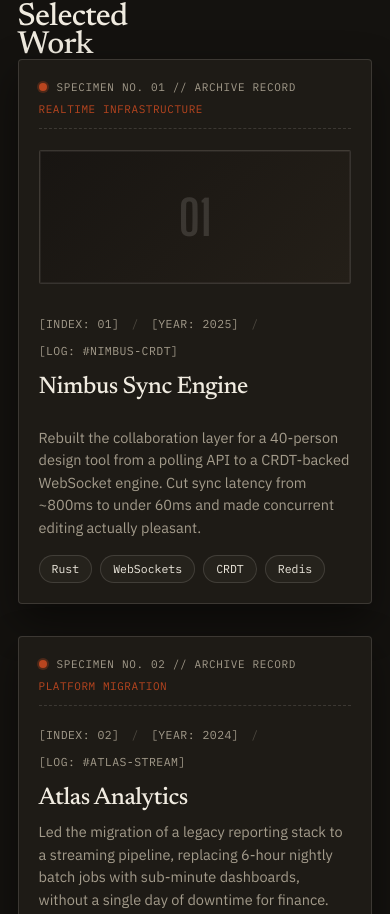
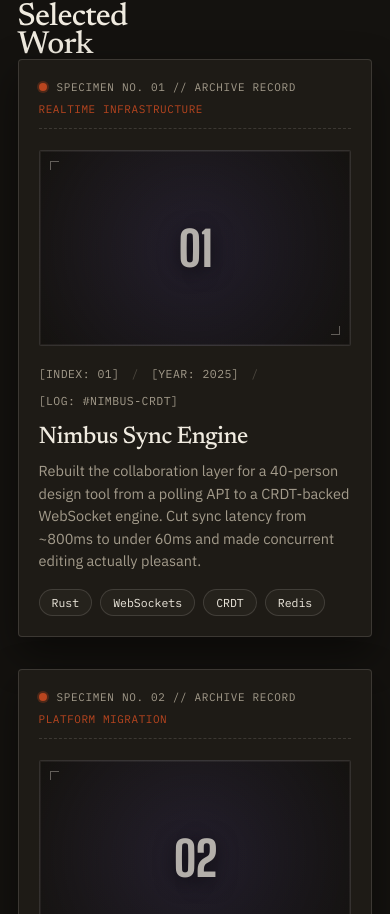
Before and after one commit to deeepakgm-hw/Portfolio, a website with bundled scripts: page client/index.html in a window 390 px wide. Shown: the part 2210-3124 px from the top of the page. Built offline with nearby package versions, Linux system fonts and the light colour scheme; animation ran at ten frames a second; files whose address does not match are found by name.

Commit message:
Fix Specimen 01 layout, contrast, and visibility in Selected Work

```diff
--- a/client/css/components/work.css
+++ b/client/css/components/work.css
@@ -122,34 +122,14 @@
 /* Layout for Card Body & Media */
 .specimen-inner-grid {
   display: grid;
-  grid-template-columns: 1fr 1fr;
+  grid-template-columns: 0.9fr 1.1fr;
   gap: clamp(24px, 4vw, 56px);
   align-items: center;
 }
 
-/* Widescreen Hero Moment Case */
-.case-hero-moment .specimen-inner-grid {
-  display: flex;
-  flex-direction: column;
-  gap: 32px;
-}
-
-.case-hero-moment .case-media {
-  width: 100%;
-  aspect-ratio: 21/9;
-  max-height: 440px;
-}
-
-.case-hero-moment .case-body {
-  display: grid;
-  grid-template-columns: 1.15fr 1fr;
-  gap: 48px;
-  align-items: start;
-}
-
-/* Asymmetric Editorial Split (Case 02) */
+/* Alternating Asymmetric Editorial Split (Case 02) */
 .case-editorial-split .specimen-inner-grid {
-  grid-template-columns: 1.15fr 0.85fr;
+  grid-template-columns: 1.1fr 0.9fr;
 }
 
 /* Bordered Media Frame with Archival Matting */
@@ -157,21 +137,49 @@
   aspect-ratio: 16/11;
   border-radius: 2px;
   overflow: hidden;
-  background: linear-gradient(135deg, #181512, #241F18);
+  background: radial-gradient(circle at 50% 50%, rgba(108, 92, 231, 0.12), rgba(20, 18, 15, 0.95)), linear-gradient(135deg, #1d1915, #14120F);
   display: flex;
   align-items: center;
   justify-content: center;
   border: 1px solid var(--hair-dark);
   position: relative;
-  padding: 6px;
+  padding: 16px;
   box-shadow: inset 0 0 0 1px rgba(240, 235, 224, 0.06);
 }
 
+/* Archival registration marks in corners */
+.case-media::before {
+  content: '';
+  position: absolute;
+  top: 10px;
+  left: 10px;
+  width: 8px;
+  height: 8px;
+  border-top: 1px solid rgba(240, 235, 224, 0.35);
+  border-left: 1px solid rgba(240, 235, 224, 0.35);
+  pointer-events: none;
+}
+
+.case-media::after {
+  content: '';
+  position: absolute;
+  bottom: 10px;
+  right: 10px;
+  width: 8px;
+  height: 8px;
+  border-bottom: 1px solid rgba(240, 235, 224, 0.35);
+  border-right: 1px solid rgba(240, 235, 224, 0.35);
+  pointer-events: none;
+}
+
 .case-media .glyph {
-  font-size: clamp(60px, 12vw, 140px);
-  color: var(--hair-dark);
+  font-size: clamp(64px, 11vw, 130px);
+  color: rgba(240, 235, 224, 0.72);
   font-family: 'Big Shoulders Display', sans-serif;
+  font-weight: 800;
+  letter-spacing: -0.02em;
   user-select: none;
+  text-shadow: 0 4px 20px rgba(0, 0, 0, 0.7);
 }
 
 .case-media .case-img {
@@ -290,13 +298,8 @@
     gap: 20px;
   }
 
-  .case-editorial-split .specimen-inner-grid .case-media {
-    order: 0;
-  }
-
-  .case-hero-moment .case-body {
-    grid-template-columns: 1fr;
-    gap: 16px;
+  .specimen-inner-grid .case-media {
+    order: -1;
   }
 
   .case-media {
--- a/client/index.html
+++ b/client/index.html
@@ -210,7 +210,7 @@
 
     <div id="projects-container">
       <!-- Fallback / Initial Server Rendered Specimen Cards -->
-      <article class="case specimen-card case-hero-moment" id="project-1">
+      <article class="case specimen-card" id="project-1">
         <div class="specimen-top-bar">
           <div class="specimen-pin-wrap">
             <span class="specimen-pin" aria-hidden="true"></span>
@@ -221,7 +221,6 @@
         <div class="specimen-inner-grid">
           <div class="case-media"><span class="glyph" aria-hidden="true">01</span></div>
           <div class="case-body">
-            <div>
             <div class="specimen-meta-strip mono">
               <span class="meta-item">[INDEX: 01]</span>
               <span class="meta-sep">/</span>
@@ -230,12 +229,9 @@
               <span class="meta-item">[LOG: #NIMBUS-CRDT]</span>
             </div>
             <h3 class="serif">Nimbus Sync Engine</h3>
-            </div>
-            <div>
             <p>Rebuilt the collaboration layer for a 40-person design tool from a polling API to a CRDT-backed WebSocket engine. Cut sync latency from ~800ms to under 60ms and made concurrent editing actually pleasant.</p>
             <div class="stack">
               <span>Rust</span><span>WebSockets</span><span>CRDT</span><span>Redis</span>
-              </div>
             </div>
           </div>
         </div>
--- a/client/js/animations.js
+++ b/client/js/animations.js
@@ -70,22 +70,22 @@ export function initScrollReveals() {
   }
 
   // 2. Chapter 02: Specimen Cards Staged Reveal
-  const specimenCards = document.querySelectorAll('.specimen-card, .case');
+  const specimenCards = document.querySelectorAll('#projects-container .specimen-card');
   specimenCards.forEach((card, idx) => {
     // Initial rotation angles matching CSS
     const initialRot = (idx % 3 === 0) ? -1.2 : (idx % 3 === 1 ? 1.4 : -0.8);
     gsap.fromTo(
       card,
-      { opacity: 0, y: 45, rotation: initialRot * 1.6 },
+      { opacity: 0.25, y: 35, rotation: initialRot * 1.4 },
       {
         opacity: 1,
         y: 0,
         rotation: initialRot,
-        duration: 0.95,
+        duration: 0.85,
         ease: 'power3.out',
         scrollTrigger: {
           trigger: card,
-          start: 'top 85%',
+          start: 'top 92%',
           once: true
         }
       }
--- a/client/js/main.js
+++ b/client/js/main.js
@@ -69,7 +69,7 @@ async function loadProjects() {
 
     const article = document.createElement('article');
     article.id = projectId;
-    article.className = `case specimen-card ${idx === 0 ? 'case-hero-moment' : (idx === 1 ? 'case-editorial-split' : '')}`;
+    article.className = `case specimen-card ${idx % 2 === 1 ? 'case-editorial-split' : ''}`;
 
     const topBarHtml = `
       <div class="specimen-top-bar">
@@ -91,26 +91,8 @@ async function loadProjects() {
       </div>
     `;
 
-    if (idx === 0) {
-      article.innerHTML = `
-        ${topBarHtml}
-        <div class="specimen-inner-grid">
-          <div class="case-media">${mediaHtml}</div>
-          <div class="case-body">
-            <div>
-              ${metaStripHtml}
-              <h3 class="serif">${escapeHtml(proj.title)}</h3>
-            </div>
-            <div>
-              <p>${escapeHtml(proj.description)}</p>
-              <div class="stack">
-                ${tagsHtml}
-              </div>
-            </div>
-          </div>
-        </div>
-      `;
-    } else if (idx === 1) {
+    if (idx % 2 === 1) {
+      // Alternating split: Content on left, Media on right (e.g. Specimen 02)
       article.innerHTML = `
         ${topBarHtml}
         <div class="specimen-inner-grid">
@@ -126,6 +108,7 @@ async function loadProjects() {
         </div>
       `;
     } else {
+      // Primary split: Media on left, Content on right (e.g. Specimen 01, Specimen 03)
       article.innerHTML = `
         ${topBarHtml}
         <div class="specimen-inner-grid">
```
Lines whose indentation alone changed are shown as unchanged.
